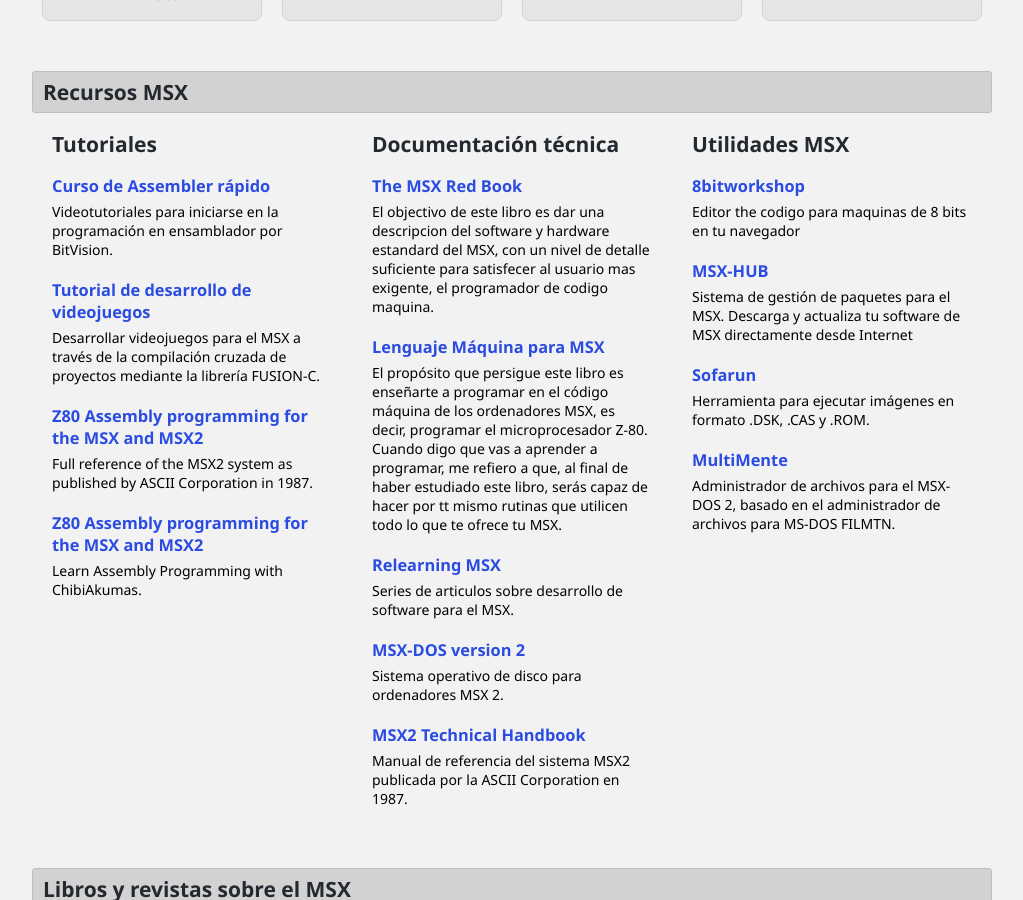
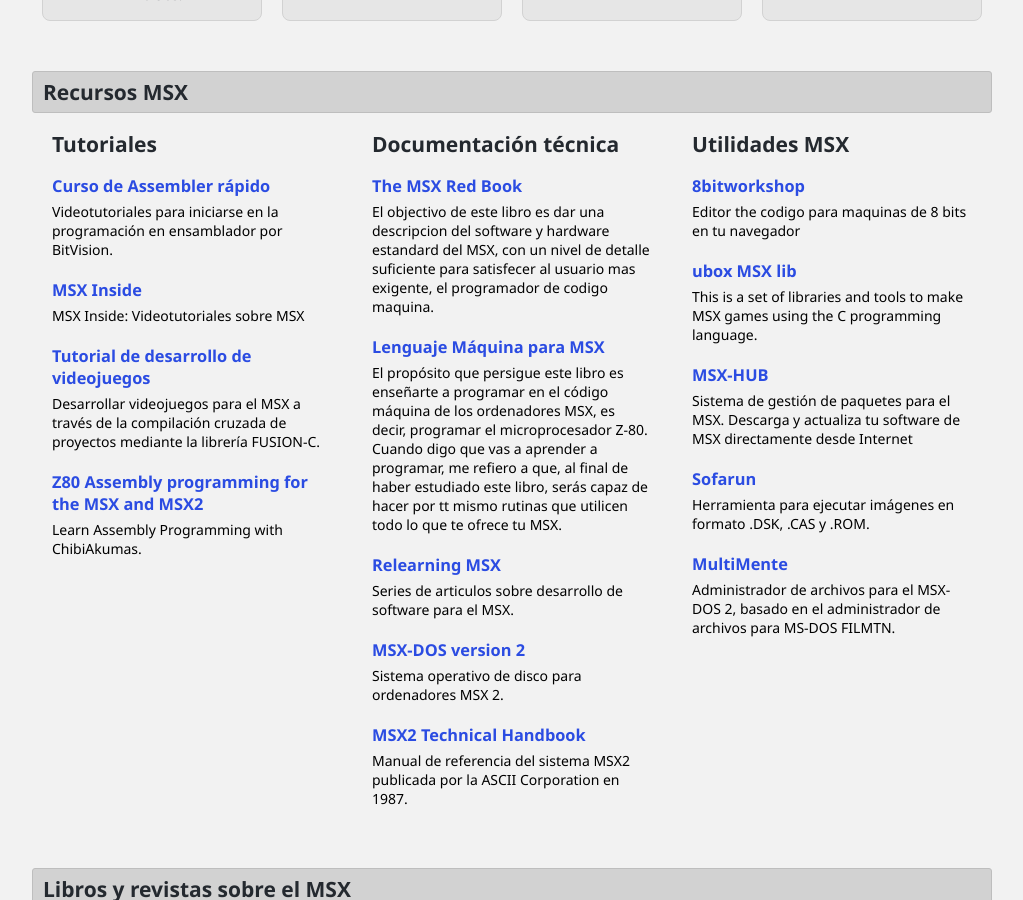
Before and after one commit to msxbits/msxbits.github.io, a Jekyll site: the page built from index.md, in a window 1280 px wide and 900 px high, scrolled down 393 px. Shown: the whole window, without its empty margins (128-1151 px from the left). Built offline with Jekyll 4.4.1, drawn with Linux system fonts in a browser that asks for light colours.

Commit message:
Added new links

```diff
--- a/index.md
+++ b/index.md
@@ -74,6 +74,14 @@
             </a>
           </li>
           <li>
+            <a class="article" href="http://www.z80st.es/cursos/msx-inside">
+              <article>
+                <h3>MSX Inside</h3>
+                <p>MSX Inside: Videotutoriales sobre MSX</p>
+              </article>
+            </a>
+          </li>
+          <li>
             <a class="article" href="https://riunet.upv.es/bitstream/handle/10251/145214/Memoria.pdf?sequence=2&isAllowed=y">
               <article>
                 <h3>Tutorial de desarrollo de videojuegos</h3>
@@ -82,13 +90,6 @@
             </a>
           </li>
           <li>
-            <a class="article" href="https://konamiman.github.io/MSX2-Technical-Handbook">
-              <article>
-                <h3>Z80 Assembly programming for the MSX and MSX2</h3>
-                <p>Full reference of the MSX2 system as published by ASCII Corporation in 1987.</p>
-              </article>
-            </a>
-          </li>          <li>
             <a class="article" href="https://www.chibiakumas.com/z80/msx.php">
               <article>
                 <h3>Z80 Assembly programming for the MSX and MSX2</h3>
@@ -151,6 +152,14 @@
                 <article>
                   <h3>8bitworkshop</h3>
                   <p>Editor the codigo para maquinas de 8 bits en tu navegador</p>
+                </article>
+              </a>
+            </li>
+            <li>
+              <a class="article" href="https://www.usebox.net/jjm/ubox-msx-lib/">
+                <article>
+                  <h3>ubox MSX lib</h3>
+                  <p>This is a set of libraries and tools to make MSX games using the C programming language.</p>
                 </article>
               </a>
             </li>
```
